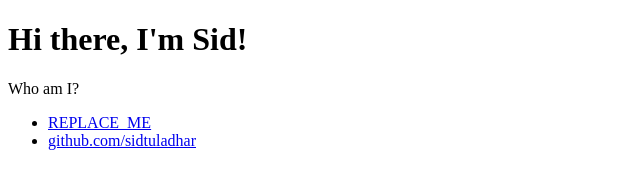
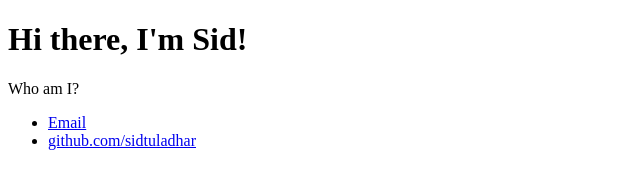
Before and after one commit to sidtuladhar/sidtuladhar.github.io, a plain HTML site: page index.html in a window 1280 px wide. Shown: the full height of the page, 0-640 px from the left. Drawn offline with Linux system fonts and the light colour scheme.

Commit message:
Update index.html

```diff
--- a/index.html
+++ b/index.html
@@ -12,7 +12,7 @@
     </div>
     <footer>
       <ul>
-        <li><a href="mailto:sid.tuladhar@nyu.edu">REPLACE_ME</a></li>
+        <li><a href="mailto:sid.tuladhar@nyu.edu">Email</a></li>
         <li>
           <a href="https://github.com/sidtuladhar">github.com/sidtuladhar</a>
         </li>
```
